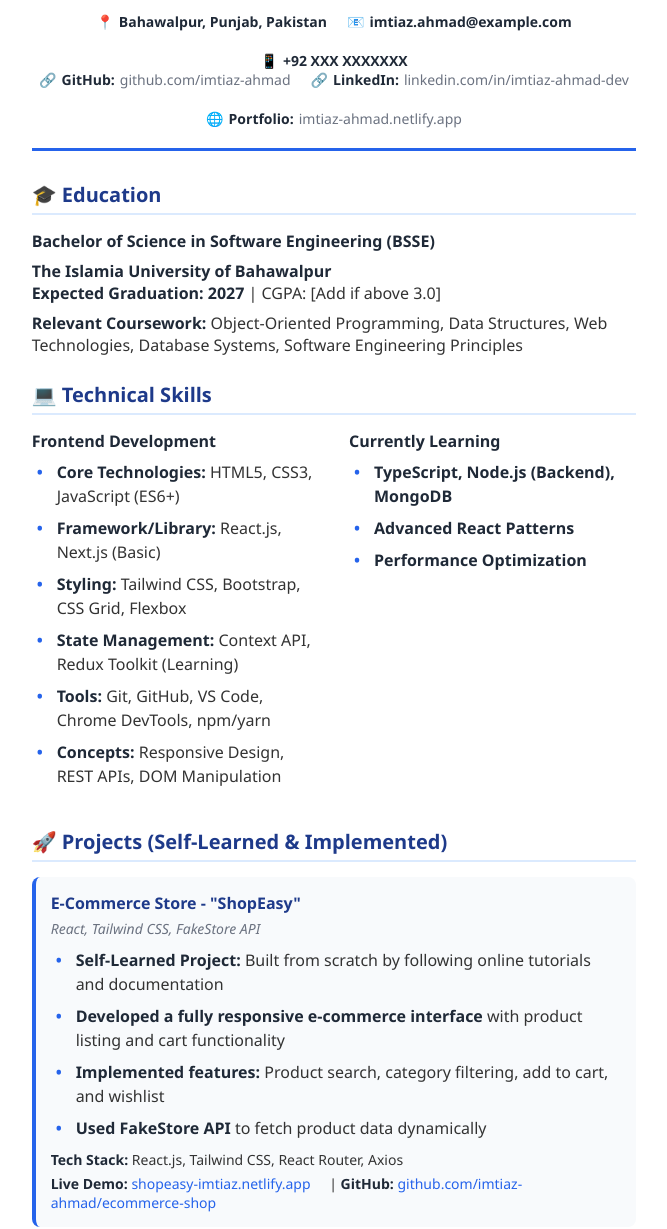
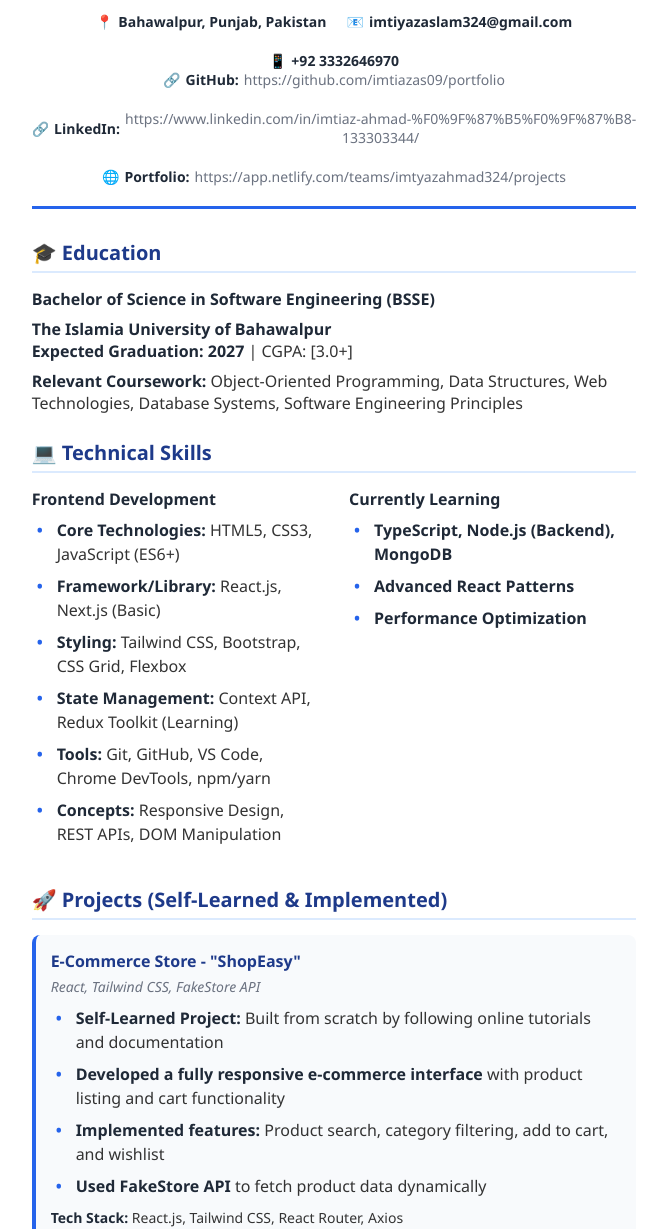
Before and after one commit to imtiazas09/portfolio, a plain HTML site: page imtiaz_resume.html in a window 1280 px wide. Shown: the part 189-1418 px from the top of the page, without its empty margins (306-973 px from the left). Drawn offline with Linux system fonts and the light colour scheme.

Commit message:
Add files via upload

```diff
--- a/imtiaz_resume.html
+++ b/imtiaz_resume.html
@@ -196,13 +196,13 @@
             <div class="title">Frontend Developer | Self-Taught Developer | BSSE Student</div>
             <div class="contact-info">
                 <div class="contact-item">📍 <span class="bold">Bahawalpur, Punjab, Pakistan</span></div>
-                <div class="contact-item">📧 <span class="bold">imtiaz.ahmad@example.com</span></div>
-                <div class="contact-item">📱 <span class="bold">+92 XXX XXXXXXX</span></div>
+                <div class="contact-item">📧 <span class="bold">imtiyazaslam324@gmail.com</span></div>
+                <div class="contact-item">📱 <span class="bold">+92 3332646970</span></div>
             </div>
             <div class="contact-info">
-                <div class="contact-item">🔗 <span class="bold">GitHub:</span> github.com/imtiaz-ahmad</div>
-                <div class="contact-item">🔗 <span class="bold">LinkedIn:</span> linkedin.com/in/imtiaz-ahmad-dev</div>
-                <div class="contact-item">🌐 <span class="bold">Portfolio:</span> imtiaz-ahmad.netlify.app</div>
+                <div class="contact-item">🔗 <span class="bold">GitHub:</span> https://github.com/imtiazas09/portfolio</div>
+                <div class="contact-item">🔗 <span class="bold">LinkedIn:</span> https://www.linkedin.com/in/imtiaz-ahmad-%F0%9F%87%B5%F0%9F%87%B8-133303344/</div>
+                <div class="contact-item">🌐 <span class="bold">Portfolio:</span> https://app.netlify.com/teams/imtyazahmad324/projects</div>
             </div>
         </div>
 
@@ -212,7 +212,7 @@
             <div class="subsection">
                 <div class="subsection-title">Bachelor of Science in Software Engineering (BSSE)</div>
                 <div><span class="bold">The Islamia University of Bahawalpur</span></div>
-                <div><span class="bold">Expected Graduation: 2027</span> | CGPA: [Add if above 3.0]</div>
+                <div><span class="bold">Expected Graduation: 2027</span> | CGPA: [3.0+]</div>
                 <div style="margin-top: 8px;"><span class="bold">Relevant Coursework:</span> Object-Oriented Programming, Data Structures, Web Technologies, Database Systems, Software Engineering Principles</div>
             </div>
         </div>
@@ -264,8 +264,8 @@
                 <div class="project-links">
                     <span class="bold">Tech Stack:</span> React.js, Tailwind CSS, React Router, Axios
                     <div style="margin-top: 5px;">
-                        <span class="bold">Live Demo:</span> <a href="#" class="link">shopeasy-imtiaz.netlify.app</a> |
-                        <span class="bold">GitHub:</span> <a href="#" class="link">github.com/imtiaz-ahmad/ecommerce-shop</a>
+                        <span class="bold">Live Demo:</span> <a href="#" class="link">https://app.netlify.com/teams/imtyazahmad324/projects</a> |
+                        <span class="bold">GitHub:</span> <a href="#" class="link">https://github.com/imtiazas09/ecommerce-shop</a>
                     </div>
                 </div>
             </div>
@@ -303,7 +303,7 @@
                     <span class="bold">Tech Stack:</span> HTML5, CSS3, Vanilla JavaScript
                     <div style="margin-top: 5px;">
                         <span class="bold">Live Demo:</span> <a href="#" class="link">imtiaz-ahmad.netlify.app</a> |
-                        <span class="bold">GitHub:</span> <a href="#" class="link">github.com/imtiaz-ahmad/portfolio</a>
+                        <span class="bold">GitHub:</span> <a href="#" class="link">https://github.com/imtiazas09/portfolio</a>
                     </div>
                 </div>
             </div>
```
